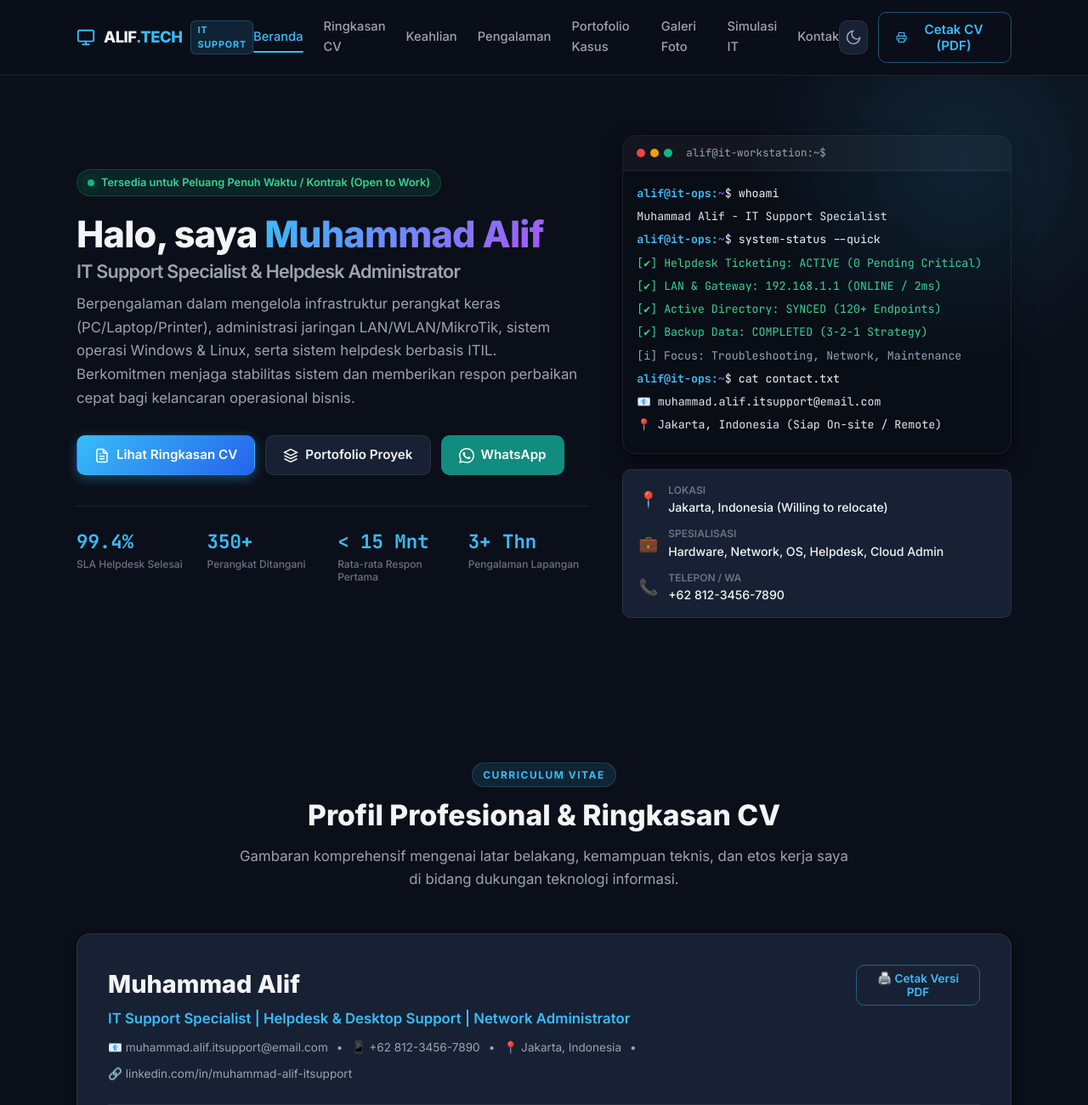
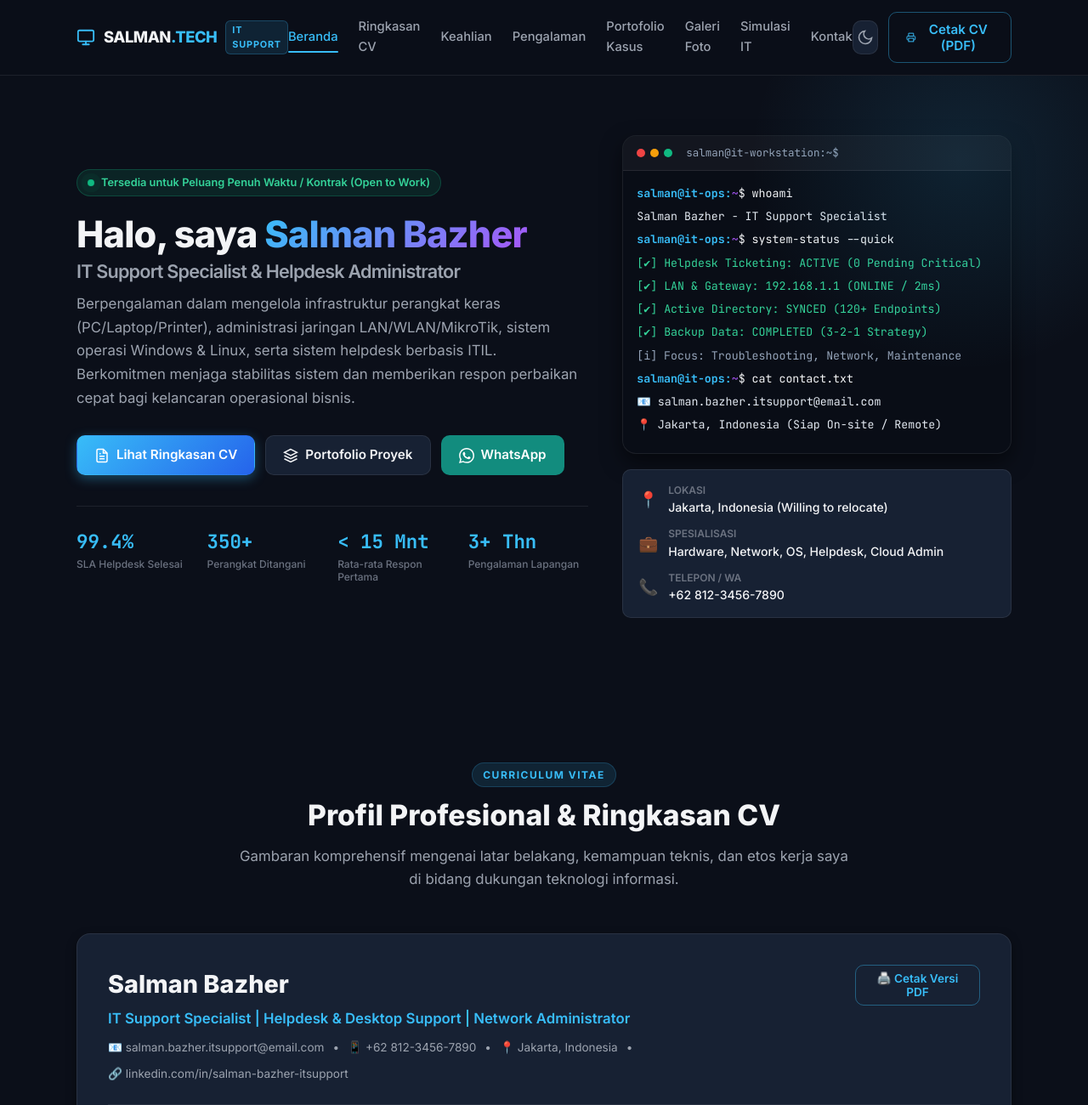
Before and after one commit to salbozzZ/alif-setiakawan-project, a plain HTML site: page index.html in a window 1280 px wide. Shown: the top 1300 px of the page at 85% size. Drawn offline with Linux system fonts and the light colour scheme.

Commit message:
Update profile identity and branding to Salman Bazher

```diff
--- a/index.html
+++ b/index.html
@@ -5,8 +5,8 @@
   <meta name="viewport" content="width=device-width, initial-scale=1.0">
   <meta name="description" content="Portofolio Singkat & CV Profesional IT Support Specialist. Menyajikan keahlian hardware, jaringan, sistem operasi, troubleshooting, dan studi kasus proyek nyata.">
   <meta name="keywords" content="IT Support, Helpdesk, CV IT Support, Portofolio IT Support, Network Technician, Troubleshooting, Windows Server, Mikrotik">
-  <meta name="author" content="Muhammad Alif">
-  <title>Muhammad Alif | IT Support Specialist - CV & Portofolio</title>
+  <meta name="author" content="Salman Bazher">
+  <title>Salman Bazher | IT Support Specialist - CV & Portofolio</title>
 
   <link rel="stylesheet" href="style.css">
   <!-- Google Fonts: Inter -->
@@ -27,7 +27,7 @@
             <line x1="12" y1="17" x2="12" y2="21"></line>
           </svg>
         </span>
-        <span class="logo-text">ALIF<span class="highlight">.TECH</span></span>
+        <span class="logo-text">SALMAN<span class="highlight">.TECH</span></span>
         <span class="role-badge">IT SUPPORT</span>
       </a>
 
@@ -94,7 +94,7 @@
           </div>
 
           <h1 class="hero-title">
-            Halo, saya <span class="text-gradient">Muhammad Alif</span><br>
+            Halo, saya <span class="text-gradient">Salman Bazher</span><br>
             <span class="hero-subtitle">IT Support Specialist & Helpdesk Administrator</span>
           </h1>
 
@@ -123,7 +123,7 @@
               <span>Portofolio Proyek</span>
             </a>
 
-            <a href="https://wa.me/6281234567890?text=Halo%20Alif,%20saya%20tertarik%20dengan%20profil%20IT%20Support%20Anda." target="_blank" rel="noopener noreferrer" class="btn btn-whatsapp">
+            <a href="https://wa.me/6281234567890?text=Halo%20Salman,%20saya%20tertarik%20dengan%20profil%20IT%20Support%20Anda." target="_blank" rel="noopener noreferrer" class="btn btn-whatsapp">
               <svg viewBox="0 0 24 24" width="18" height="18" fill="currentColor">
                 <path d="M.057 24l1.687-6.163c-1.041-1.804-1.588-3.849-1.587-5.946.003-6.556 5.338-11.891 11.893-11.891 3.181.001 6.167 1.24 8.413 3.488 2.245 2.248 3.481 5.236 3.48 8.414-.003 6.557-5.338 11.892-11.893 11.892-1.99-.001-3.951-.5-5.688-1.448l-6.305 1.654zm6.597-3.807c1.676.995 3.276 1.591 5.392 1.592 5.448 0 9.886-4.434 9.889-9.885.002-5.462-4.415-9.89-9.881-9.892-5.452 0-9.887 4.434-9.889 9.884-.001 2.225.651 3.891 1.746 5.634l-.999 3.648 3.742-.981zm11.387-5.464c-.074-.124-.272-.198-.57-.347-.297-.149-1.758-.868-2.031-.967-.272-.099-.47-.149-.669.149-.198.297-.768.967-.941 1.165-.173.198-.347.223-.644.074-.297-.149-1.255-.462-2.39-1.475-.883-.788-1.48-1.761-1.653-2.059-.173-.297-.018-.458.13-.606.134-.133.297-.347.446-.521.151-.172.2-.296.3-.495.099-.198.05-.372-.025-.521-.075-.148-.669-1.611-.916-2.206-.242-.579-.487-.501-.669-.51l-.57-.01c-.198 0-.52.074-.792.372s-1.04 1.016-1.04 2.479 1.065 2.876 1.213 3.074c.149.198 2.095 3.2 5.076 4.487.709.306 1.263.489 1.694.626.712.226 1.36.194 1.872.118.571-.085 1.758-.719 2.006-1.413.248-.695.248-1.29.173-1.414z"/>
               </svg>
@@ -159,21 +159,21 @@
               <span class="terminal-dot red"></span>
               <span class="terminal-dot yellow"></span>
               <span class="terminal-dot green"></span>
-              <span class="terminal-title">alif@it-workstation:~$</span>
+              <span class="terminal-title">salman@it-workstation:~$</span>
             </div>
             <div class="terminal-body font-mono">
-              <p><span class="prompt-user">alif@it-ops:</span><span class="prompt-dir">~</span>$ whoami</p>
-              <p class="t-out">Muhammad Alif - IT Support Specialist</p>
-
-              <p><span class="prompt-user">alif@it-ops:</span><span class="prompt-dir">~</span>$ system-status --quick</p>
+              <p><span class="prompt-user">salman@it-ops:</span><span class="prompt-dir">~</span>$ whoami</p>
+              <p class="t-out">Salman Bazher - IT Support Specialist</p>
+
+              <p><span class="prompt-user">salman@it-ops:</span><span class="prompt-dir">~</span>$ system-status --quick</p>
               <p class="t-success">[✔] Helpdesk Ticketing: ACTIVE (0 Pending Critical)</p>
               <p class="t-success">[✔] LAN & Gateway: 192.168.1.1 (ONLINE / 2ms)</p>
               <p class="t-success">[✔] Active Directory: SYNCED (120+ Endpoints)</p>
               <p class="t-success">[✔] Backup Data: COMPLETED (3-2-1 Strategy)</p>
               <p class="t-info">[i] Focus: Troubleshooting, Network, Maintenance</p>
 
-              <p><span class="prompt-user">alif@it-ops:</span><span class="prompt-dir">~</span>$ cat contact.txt</p>
-              <p class="t-out">📧 muhammad.alif.itsupport@email.com</p>
+              <p><span class="prompt-user">salman@it-ops:</span><span class="prompt-dir">~</span>$ cat contact.txt</p>
+              <p class="t-out">📧 salman.bazher.itsupport@email.com</p>
               <p class="t-out">📍 Jakarta, Indonesia (Siap On-site / Remote)</p>
             </div>
           </div>
@@ -218,16 +218,16 @@
         <div class="cv-summary-card">
           <div class="cv-header-row">
             <div>
-              <h3 class="cv-name">Muhammad Alif</h3>
+              <h3 class="cv-name">Salman Bazher</h3>
               <p class="cv-role">IT Support Specialist | Helpdesk & Desktop Support | Network Administrator</p>
               <div class="cv-contacts-inline">
-                <span>📧 muhammad.alif.itsupport@email.com</span>
+                <span>📧 salman.bazher.itsupport@email.com</span>
                 <span>•</span>
                 <span>📱 +62 812-3456-7890</span>
                 <span>•</span>
                 <span>📍 Jakarta, Indonesia</span>
                 <span>•</span>
-                <span>🔗 linkedin.com/in/muhammad-alif-itsupport</span>
+                <span>🔗 linkedin.com/in/salman-bazher-itsupport</span>
               </div>
             </div>
             <div class="cv-print-action">
@@ -1247,7 +1247,7 @@
               </div>
 
               <div class="sim-terminal-screen font-mono" id="ping-output">
-alif@workstation:~$ Tekan "Jalankan Ping Test" untuk memulai simulasi pengujian koneksi jaringan...
+salman@workstation:~$ Tekan "Jalankan Ping Test" untuk memulai simulasi pengujian koneksi jaringan...
               </div>
             </div>
           </div>
@@ -1346,7 +1346,7 @@ alif@workstation:~$ Tekan "Jalankan Ping Test" untuk memulai simulasi pengujian
           <div class="testi-card">
             <div class="stars">★★★★★</div>
             <p class="testi-text">
-              "Alif sangat tenang dan terstruktur dalam menangani server kantor yang tiba-tiba bermasalah saat audit akhir bulan. Penjelasannya mudah dimengerti bahkan untuk staf yang bukan orang IT."
+              "Salman sangat tenang dan terstruktur dalam menangani server kantor yang tiba-tiba bermasalah saat audit akhir bulan. Penjelasannya mudah dimengerti bahkan untuk staf yang bukan orang IT."
             </p>
             <div class="testi-author">
               <div class="avatar-ph">BS</div>
@@ -1360,7 +1360,7 @@ alif@workstation:~$ Tekan "Jalankan Ping Test" untuk memulai simulasi pengujian
           <div class="testi-card">
             <div class="stars">★★★★★</div>
             <p class="testi-text">
-              "Saat kantor kami migrasi puluhan PC ke sistem baru, Alif menyelesaikannya lebih cepat dari target tanpa ada satupun dokumen penting karyawan yang hilang. Sangat teliti dalam urusan backup!"
+              "Saat kantor kami migrasi puluhan PC ke sistem baru, Salman menyelesaikannya lebih cepat dari target tanpa ada satupun dokumen penting karyawan yang hilang. Sangat teliti dalam urusan backup!"
             </p>
             <div class="testi-author">
               <div class="avatar-ph">DR</div>
@@ -1406,15 +1406,15 @@ alif@workstation:~$ Tekan "Jalankan Ping Test" untuk memulai simulasi pengujian
             </p>
 
             <div class="c-channel-list">
-              <a href="mailto:muhammad.alif.itsupport@email.com" class="c-channel-item">
+              <a href="mailto:salman.bazher.itsupport@email.com" class="c-channel-item">
                 <span class="c-icon">✉️</span>
                 <div>
                   <div class="c-label">Email Resmi</div>
-                  <div class="c-value">muhammad.alif.itsupport@email.com</div>
+                  <div class="c-value">salman.bazher.itsupport@email.com</div>
                 </div>
               </a>
 
-              <a href="https://wa.me/6281234567890?text=Halo%20Alif,%20saya%20melihat%20portofolio%20IT%20Support%20Anda." target="_blank" rel="noopener noreferrer" class="c-channel-item">
+              <a href="https://wa.me/6281234567890?text=Halo%20Salman,%20saya%20melihat%20portofolio%20IT%20Support%20Anda." target="_blank" rel="noopener noreferrer" class="c-channel-item">
                 <span class="c-icon">💬</span>
                 <div>
                   <div class="c-label">WhatsApp Langsung</div>
@@ -1426,7 +1426,7 @@ alif@workstation:~$ Tekan "Jalankan Ping Test" untuk memulai simulasi pengujian
                 <span class="c-icon">💼</span>
                 <div>
                   <div class="c-label">LinkedIn</div>
-                  <div class="c-value">linkedin.com/in/muhammad-alif-itsupport</div>
+                  <div class="c-value">linkedin.com/in/salman-bazher-itsupport</div>
                 </div>
               </a>
 
@@ -1511,7 +1511,7 @@ alif@workstation:~$ Tekan "Jalankan Ping Test" untuk memulai simulasi pengujian
   <footer class="footer">
     <div class="container footer-content">
       <div class="footer-left">
-        <div class="footer-logo">ALIF<span class="highlight">.TECH</span></div>
+        <div class="footer-logo">SALMAN<span class="highlight">.TECH</span></div>
         <p class="footer-tagline">Portofolio & Curriculum Vitae IT Support Specialist • Dibuat dengan HTML, CSS, dan JavaScript murni.</p>
       </div>
       <div class="footer-right">
@@ -1519,7 +1519,7 @@ alif@workstation:~$ Tekan "Jalankan Ping Test" untuk memulai simulasi pengujian
         <span>•</span>
         <button onclick="window.print()" class="btn-footer-link">Cetak CV</button>
         <span>•</span>
-        <span class="copy-text">&copy; 2026 Muhammad Alif. Hak cipta dilindungi.</span>
+        <span class="copy-text">&copy; 2026 Salman Bazher. Hak cipta dilindungi.</span>
       </div>
     </div>
   </footer>
--- a/script.js
+++ b/script.js
@@ -1,5 +1,5 @@
 /* ===================================================================
-   ALIF.TECH - IT SUPPORT PORTFOLIO & CV JAVASCRIPT
+   SALMAN.TECH - IT SUPPORT PORTFOLIO & CV JAVASCRIPT
    Vanilla ES6+ Interactivity: Theme, Filtering, Modal, Simulator, Print
 =================================================================== */
 
@@ -370,7 +370,7 @@ function initSimulator() {
 
     pingBtn.disabled = true;
     pingBtn.textContent = "Menguji...";
-    pingOutput.textContent = `alif@workstation:~$ ping -c 4 ${target}\n`;
+    pingOutput.textContent = `salman@workstation:~$ ping -c 4 ${target}\n`;
     pingOutput.textContent += `PING ${target} (${target}): 56 data bytes\n`;
 
     let seq = 1;
--- a/style.css
+++ b/style.css
@@ -1,5 +1,5 @@
 /* ===================================================================
-   ALIF.TECH - IT SUPPORT PORTFOLIO & CV STYLESHEET
+   SALMAN.TECH - IT SUPPORT PORTFOLIO & CV STYLESHEET
    Pure Vanilla CSS with Modern Dark/Light Mode & Print Stylesheet
 =================================================================== */
 
```
Also changed, not shown: 1 other file.
